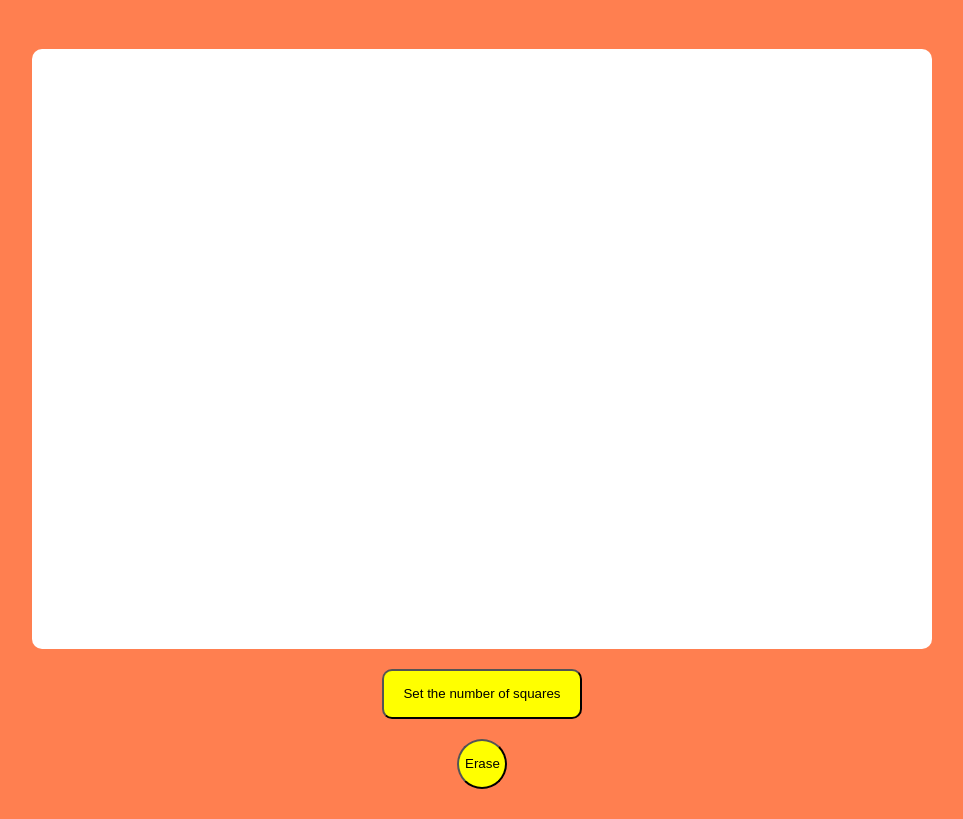
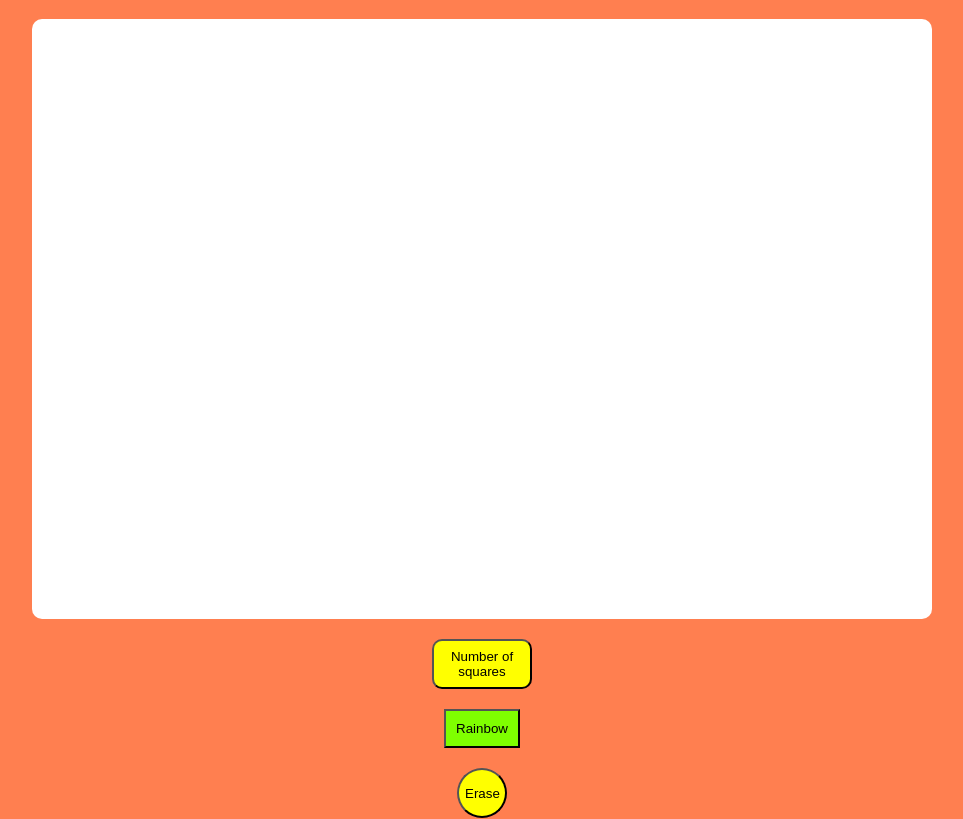
Before and after one commit to Big-Plato/etch-a-sketch, a plain HTML site: page index.html in a window 1280 px wide. Shown: the part 112-931 px from the top of the page, without its empty margins (158-1121 px from the left). Drawn offline with Linux system fonts and the light colour scheme; a web font is replaced by a local one.

Commit message:
Make some improvements, the buttonRGB works now but when the user puts a grid the black mouseover don't work, just work the RGB

```diff
--- a/index.js
+++ b/index.js
@@ -1,69 +1,83 @@
 function etchSketch() {
   const container = document.querySelector(".container");
-  const buttonPrompt = document.createElement("button");
   const squareOfDivs = document.querySelector(".square-div");
 
-  let i = 0;
-  while (i < 32) {
-    let divBase = document.createElement("div");
-    divBase.className = "square";
-    squareOfDivs.appendChild(divBase);
-    i++;
-  }
 
+ // Initial grid
+ createGrid(16);
+
+ // Buttons
+ const buttonPrompt = document.createElement("button");
+  buttonPrompt.style.cssText = "width: 100px; height: 50px; border-radius: 10px; background-color: yellow;";
+  buttonPrompt.textContent = "Number of squares";
   container.appendChild(buttonPrompt);
-  buttonPrompt.setAttribute(
-    "style",
-    "width: 200px; height: 50px; border-radius: 10px; background-color: yellow;"
-  );
-  buttonPrompt.textContent = "Set the number of squares";
 
-  let numberSquares;
+  const buttonRGB = document.createElement("button");
+  buttonRGB.textContent = "Rainbow";
+  buttonRGB.classList.add("rgb-btn");
+  container.appendChild(buttonRGB);
 
-  function setOpacity() {
-    this.setAttribute("style", "background-color: black;");
-  }
+  const eraseBtn = document.createElement("button");
+  eraseBtn.classList.add("btn");
+  eraseBtn.textContent = "Erase";
+  container.appendChild(eraseBtn);
 
-  // Create the divs based on the input of user
-  buttonPrompt.addEventListener("click", () => {
-    // Asks the user for a number between 0 and 100
-    do {
-      numberSquares = prompt("Set a number of squares");
-    } while (numberSquares > 100 || numberSquares < 0);
+  //Function to create the random color
+  const getRandomColour = () => {
+    const r = Math.floor(Math.random() * 256);
+    const g = Math.floor(Math.random() * 256);
+    const b = Math.floor(Math.random() * 256);
+    return `rgb(${r},${g},${b})`;
+  };
 
-    numberSquares *= 2;
-    getSquares(numberSquares);
+  // Function that produces the divs squares, with grid now
+  function createGrid(size) {
+    squareOfDivs.innerHTML = "";
+    squareOfDivs.style.gridTemplateColumns = `repeat(${size}, 1fr)`;
+    squareOfDivs.style.gridTemplateRows = `repeat(${size}, 1fr)`;
 
-    let selectedSquare = document.querySelectorAll(".square");
-    select(selectedSquare);
-  });
-
-  function getSquares(numberSquares) {
-    for (let i = 0; i < numberSquares + numberSquares; i++) {
-      let divSquare = document.createElement("div");
-      divSquare.className = "square";
-      console.log("div created");
-      squareOfDivs.appendChild(divSquare);
+    for (let i = 0; i < size * size; i++) {
+      const div = document.createElement("div");
+      div.classList.add("square");
+      squareOfDivs.appendChild(div);
     }
   }
 
+  // Button to make the grid
+  buttonPrompt.addEventListener("click", () => {
+    let gridSize;
+    do {
+      gridSize = parseInt(prompt("Enter grid size (1- 100:"));
+    } while (gridSize < 1 || gridSize > 100);
 
+    createGrid(gridSize);
+  })
 
-  function select (selectedSquare) {
-  selectedSquare.forEach((square) => {
-    square.addEventListener("mouseover", setOpacity);
+  // Button RGB click
+  buttonRGB.addEventListener("click", () => {
+    const squares = document.querySelectorAll(".square");
+    squares.forEach(square => {
+      square.addEventListener("mouseover", () => {
+        square.style.backgroundColor = getRandomColour();
+      });
+    });
+  })
+
+  // Now the erase button just turn the background color to white
+  eraseBtn.addEventListener("click", () => {
+    const squares = document.querySelectorAll(".square");
+    squares.forEach(square => {
+      square.style.backgroundColor = "white"
+    })
   });
-}
 
-  const eraseBtn = document.createElement("button");
-  container.appendChild(eraseBtn);
-  eraseBtn.classList.add("btn");
-  eraseBtn.textContent = "Erase";
+  const squares = document.querySelectorAll(".square");
+  squares.forEach(square => {
+    square.addEventListener("mouseover", () => {
+      square.style.backgroundColor = "black";
+    });
+  });
 
-
-  eraseBtn.addEventListener("click", () => {
-    squareOfDivs.innerHTML = "";
-  });
 }
 
 etchSketch();
--- a/styles.css
+++ b/styles.css
@@ -22,6 +22,7 @@ h1 {
     width: 1280px;
     height: 800px;
     display: flex;
+    flex-wrap: wrap;
     justify-content: center;
     align-items: center;
     flex-direction: column;
@@ -34,8 +35,8 @@ h1 {
     border-radius: 10px;
     width: 900px;
     height: 600px;
-    display: flex;
-    flex-wrap: wrap;
+    display: grid;
+    gap: 0;
 }
 
 .btn {
@@ -45,13 +46,7 @@ h1 {
     background-color: yellow;
 }
 
-.square {
-    flex: 1 1 4%;
-    max-height: 50%;
-    max-width: 50%;
-
+.rgb-btn {
+    background-color: chartreuse;
+    padding: 10px;
 }
-
-.square:hover {
-    background-color: black;
-}
```
